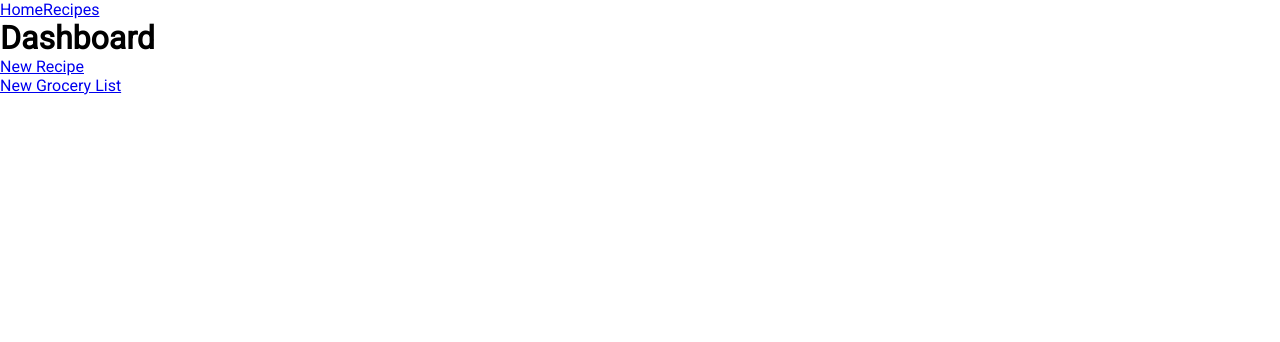
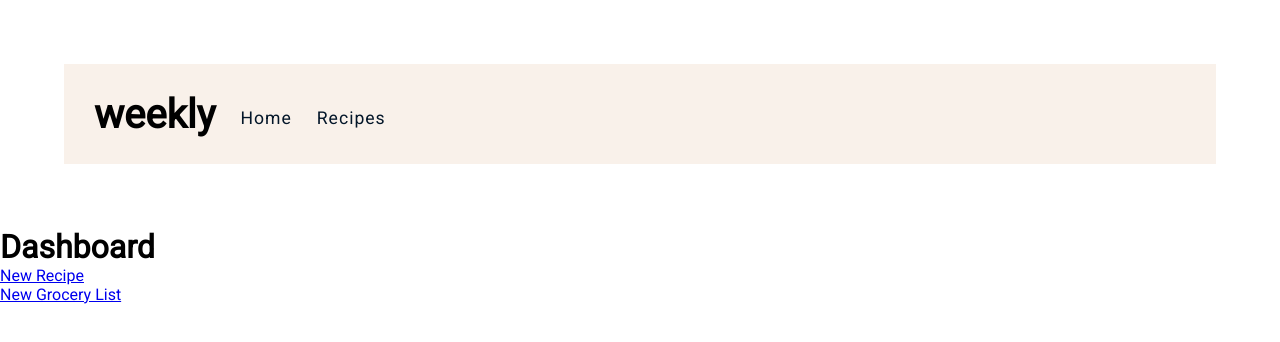
Before and after one commit to hannaharnett/weekly, a React (Create React App) app: page / in a window 1280 px wide. Shown: the top 342 px of the page. Built offline with nearby package versions, Linux system fonts and the light colour scheme; the HTML template or start-up script is replaced by a standard one.

Commit message:
Add sass and navbar styles

```diff
--- a/package.json
+++ b/package.json
@@ -6,6 +6,7 @@
     "@testing-library/jest-dom": "^4.2.4",
     "@testing-library/react": "^9.5.0",
     "@testing-library/user-event": "^7.2.1",
+    "node-sass": "^4.14.1",
     "react": "^16.13.1",
     "react-dom": "^16.13.1",
     "react-router-dom": "^5.2.0",
--- a/src/Navbar.js
+++ b/src/Navbar.js
@@ -1,9 +1,12 @@
 import React from "react";
 import { NavLink } from "react-router-dom";
+
+import "./navbar.scss";
 
 const Navbar = () => {
   return (
     <nav>
+      <h1>weekly</h1>
       <NavLink to="/">Home</NavLink>
       <NavLink to="/recipes">Recipes</NavLink>
     </nav>
--- /dev/null
+++ b/src/_colors.scss
@@ -0,0 +1,6 @@
+$primary: yellow;
+$orange: #fe8838;
+$lightNude: #f9f1ea;
+$nude: #fce9dd;
+$purple: #5f47f1;
+$darkFont: #031629;
--- /dev/null
+++ b/src/navbar.scss
@@ -0,0 +1,49 @@
+@import "./_colors";
+
+nav {
+  height: 100px;
+  margin: 5%;
+  background-color: $lightNude;
+  display: flex;
+  align-items: center;
+  padding: 0 30px;
+  h1 {
+    font-size: 2.5rem;
+  }
+  a {
+    color: $darkFont;
+    font-size: 1.1rem;
+    text-decoration: none;
+    letter-spacing: 1px;
+    margin-left: 25px;
+    margin-top: 8px;
+    background-size: 200% 200%;
+    background-image: linear-gradient(to top, $orange 50%, transparent 50%);
+    -webkit-transition: background-position 200ms, color 200ms ease,
+      border-color 200ms ease;
+    -moz-transition: background-position 200ms, color 200ms ease,
+      border-color 200ms ease;
+    -ms-transition: background-position 200ms, color 200ms ease,
+      border-color 200ms ease;
+    -o-transition: background-position 200ms, color 200ms ease,
+      border-color 200ms ease;
+    transition: background-position 200ms, color 200ms ease,
+      border-color 200ms ease;
+    &:hover {
+      color: white;
+      cursor: pointer;
+      background-image: linear-gradient(to top, $orange 51%, transparent 50%);
+      background-position: 0 100%;
+      -webkit-transition: background-position 200ms, color 200ms ease,
+        border-color 200ms ease;
+      -moz-transition: background-position 200ms, color 200ms ease,
+        border-color 200ms ease;
+      -ms-transition: background-position 200ms, color 200ms ease,
+        border-color 200ms ease;
+      -o-transition: background-position 200ms, color 200ms ease,
+        border-color 200ms ease;
+      transition: background-position 200ms, color 200ms ease,
+        border-color 200ms ease;
+    }
+  }
+}
```
Also changed, not shown: 1 other file (tests, documents, lock files or other folders).
